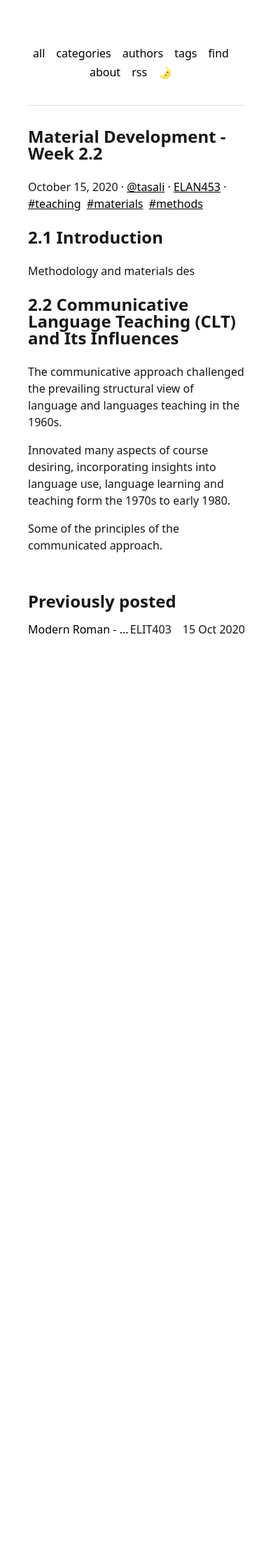
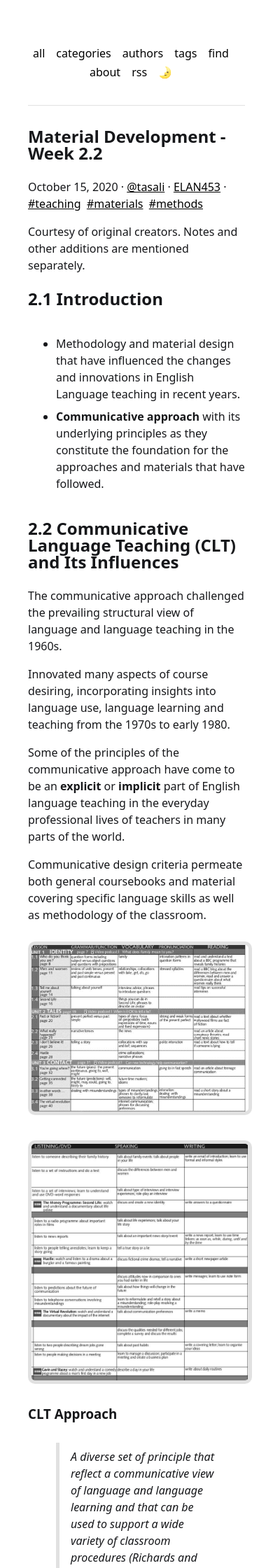
Before and after one commit to velitasali/notes, a Jekyll site: the page built from _posts/2020-10-15-material-development-week-2-2.md, in a window 390 px wide. Shown: the top 2240 px of the page at 70% size. Built offline with Jekyll 4.4.1, drawn with Linux system fonts in a browser that asks for light colours; before the commit the page ends 983 px from its top, so only the background shows below that; some of the changed text lies outside the part shown.

Commit message:
Update posts

```diff
--- a/_posts/2020-10-15-material-development-week-2-2.md
+++ b/_posts/2020-10-15-material-development-week-2-2.md
@@ -3,20 +3,116 @@ layout: post
 author: tasali
 title: Material Development - Week 2.2
 date: 2020-10-15 14:40:00 +300
-description: Current Approaches to Materials and Methods. Unit 2 of the coursebook. Presented by Sema Nur Özkan, Cennet Gizem Yıldırım, Semiha Altunöz, Payem Daşdemir.
+description: Current Approaches to Materials and Methods. Unit 2 of the coursebook. Presented by Özkan, S. N., Yıldırım, C., G., Altunöz, S., Daşdemir, P.
 summary:
 tags: [teaching, materials, methods]
 category: ELAN453
 ---
 
+Courtesy of original creators. Notes and other additions are mentioned separately.
+
 ## 2.1 Introduction
 
-Methodology and materials des
+* Methodology and material design that have influenced the changes and innovations in English Language teaching in recent years.
+
+* **Communicative approach** with its underlying principles as they constitute the foundation for the approaches and materials that have followed.
 
 ## 2.2 Communicative Language Teaching (CLT) and Its Influences
 
-The communicative approach challenged the prevailing structural view of language and languages teaching in the 1960s.
+The communicative approach challenged the prevailing structural view of language and language teaching in the 1960s.
 
-Innovated many aspects of course desiring, incorporating insights into language use, language learning and teaching form the 1970s to early 1980.
+Innovated many aspects of course desiring, incorporating insights into language use, language learning and teaching from the 1970s to early 1980.
 
-Some of the principles of the communicated approach.
+Some of the principles of the communicative approach have come to be an **explicit** or **implicit** part of English language teaching in the everyday professional lives of teachers in many parts of the world.
+
+Communicative design criteria permeate both general coursebooks and material covering specific language skills as well as methodology of the classroom.
+
+![Communicative language teaching syllabus example 1](/assets/communicative-language-teaching-syllabus-1.png)
+
+![Communicative language teaching syllabus example 2](/assets/communicative-language-teaching-syllabus-2.jpeg)
+
+### CLT Approach
+
+> A diverse set of principle that reflect a communicative view of language and language learning and that can be used to support a wide variety of classroom procedures (Richards and Rodgers, 2001:172).
+
+#### Richards and Rodgers (2001) identify 3 stages.
+
+1. In its first phase, a primary concern was the need to develop a syllabus that was compatible with the notion of communicative competence. This led to proposals for the organization of syllabuses in terms of notions and functions rather than grammatical structures (Wilkins, 1976).
+
+2. In the second phase, CLT focused on procedures for identifying learners's needs and this resulted in proposals to make needs analysis an essential component of communicative methodology (Munby, 1978).
+
+3. In the third phase, CLT focused on the kinds of classroom activities that could be used as the basis of a communicative methodology, such as group work, task-work, and information gap activities (Prabhu, 1987).
+
+##### Implication 1
+
+* Wilkins proposed two categories of communicative meaning: **notional** (or **semantico-grammatical**) and **functional**.
+
+* **Notions** are rather abstract concepts—frequency, duration, dimension, location, quantity and so on.
+
+* **Functions**, refer to the practical uses to which we put language, most usually in interaction with other people.
+
+###### How do teaching materials handle the relationship between grammar and communicative function?
+
+If they followed a traditional grammar syllabus, how should functions be incorporated?
+
+* The same sentence could have various functions, depending on how it is used.
+
+* If the main spine of the syllabus is based on communicative functions, each function would involve different grammatical expressions.
+
+* The complex relationships between grammar and communicative functions may be too overwhelming for beginners or learners with low proficiency.
+
+##### Implication 2
+
+* Real-world languages in use do not operate in a vacuum, and this is the second implication of the communicative approach.
+
+* Talking about language function and language form, there are other dimensions of communication to be considered if we are to be offered a more complete picture.
+
+There are;
+
+* Topics
+* Context or setting
+* Roles of people involved
+
+##### Implication 3 (Error Types)
+
+It is undoubtedly desirable that their language production should be as correct as possible, but we have seen that grammaticality also takes place in a wider social and communicative context.
+
+| A: _Give me a ticket to London!_ |
+| B: _Send me your prospectus!_  `false` | B: _Please could you to send me your prospectus?_ `true` |
+
+Concept of error is no longer limited to **incorrect grammar** or **word choice**. Being communicative involve **context**, **roles**, **issues**.
+
+##### Implication 4 (Discourse - Coherence & Cohesive)
+
+* In recent years, a number of categories for describing language have been developed that are not based on sentence-level criteria, but on the broader notion of **discourse**.
+
+* How different parts of a text or speech of language are interconnected.
+
+| The taxi driver | He |
+| Two girls | They |
+| "Which ice-cream would you like?" | "I like the pink one." |
+| cohesion |
+
+**Coherence** is about whether a text as a whole _makes sense_ or not.
+
+##### Implication 5 (Four Language Skills)
+
+The term **communicative** can in fact refer to all four language skills.
+
+1. Productive, speaking and writing.
+
+2. Receptive, listening and reading.
+
+3. Oral/aural skills, speaking and listening.
+
+4. Paper skills, writing and reading.
+
+The **giver and receive** of a message is the means in which the informaiton in a message is understood.
+
+![How communication occur](/assets/communicative-language-teaching-4-language-skills-1.jpg)
+
+* Lnaguages seem to have inherent communicative as well as grammatical properties.
+
+* A communicatiove approach also implies a concern with behavior, patterns of interaction as well as linguistic content.
+
+Morrow (1981)
--- a/_sass/_main.scss
+++ b/_sass/_main.scss
@@ -242,6 +242,18 @@ strong, b {
 	list-style: none;
 }
 
+section[class="post"] img {
+	width: 70%;
+	display: flex;
+	margin-left: auto;
+	margin-right: auto;
+	background: $unopinionated_color;
+	padding: 5px;
+	border-radius: 10px;
+	margin-top: 10px;
+	margin-bottom: 10px;
+}
+
 .photos li {
 	margin-bottom: 1.5rem;
 }
@@ -313,6 +325,10 @@ main {
 	.photos ul {
 		margin-top: 0.5rem;
 	}
+
+	section[class="post"] img {
+		width: initial;
+	}
 }
 
 section {
```
Also changed, not shown: assets/communicative-language-teaching-4-language-skills-1.jpg (added), assets/communicative-language-teaching-syllabus-1.png (added), assets/communicative-language-teaching-syllabus-2.jpeg (added).
